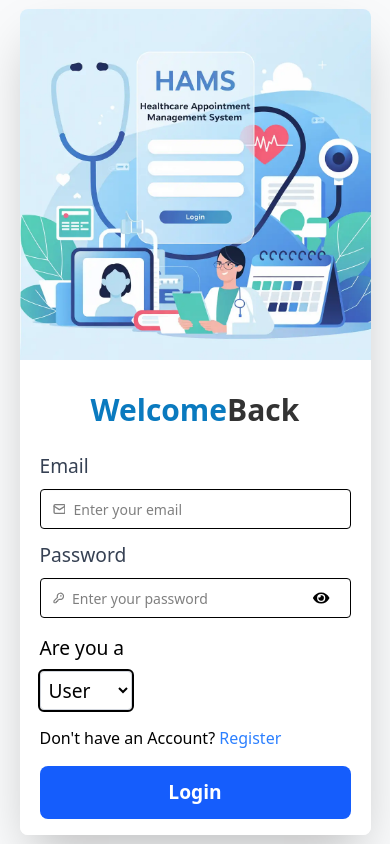
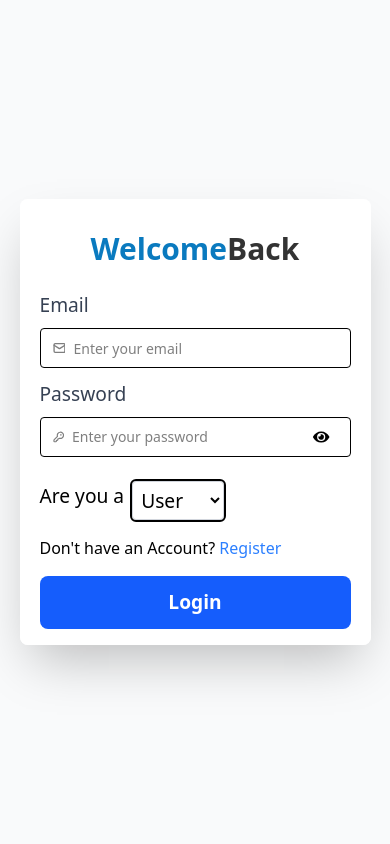
Before and after one commit to Anomaly0190/HAMS, a React app in the folder frontend/: page /login in a window 390 px wide. Built offline with nearby package versions, Linux system fonts and the light colour scheme; the HTML template or start-up script is replaced by a standard one.

Commit message:
scrollable navbar

```diff
--- a/frontend/src/Components/User/Header.jsx
+++ b/frontend/src/Components/User/Header.jsx
@@ -1,13 +1,35 @@
-import React, { useState } from "react";
+import React, { useState, useEffect, useRef } from "react";
 import { Link } from "react-router-dom";
 import logo1 from "/logo1.jpg";
-import { HiMenu, HiX } from "react-icons/hi"; // Menu & Close icons
+import { HiMenu, HiX } from "react-icons/hi";
 
 const Header = () => {
   const [showMenu, setShowMenu] = useState(false);
+  const [visible, setVisible] = useState(true);
+  const lastScroll = useRef(0); // ✅ useRef to persist value
+
+  useEffect(() => {
+    const handleScroll = () => {
+      const currentScroll = window.scrollY;
+
+      // Scroll down and past threshold: hide
+      if (currentScroll > lastScroll.current && currentScroll > 100) {
+        setVisible(false);
+      }
+      // Scroll up: show
+      else {
+        setVisible(true);
+      }
+
+      lastScroll.current = currentScroll; // ✅ update ref
+    };
+
+    window.addEventListener("scroll", handleScroll);
+    return () => window.removeEventListener("scroll", handleScroll);
+  }, []);
 
   return (
-    <header className="w-[98vw] h-[12vh] rounded-xl mt-2 border-t-2 border-blue-300 flex justify-between items-center px-6 mx-auto shadow-blue-500 shadow-lg relative z-50 bg-white">
+    <header className={`fixed top-0 w-[93vw] sm:w-[94vw] md:w-[95vw] lg:w-[98vw] h-[12vh] rounded-xl mt-2 border-t-2 border-blue-300 flex justify-between items-center px-6 mx-3 shadow-blue-500 shadow-lg z-50 bg-white transition-transform duration-300  ${visible ? "translate-y-0" : "-translate-y-full "}`}>
       {/* Logo */}
       <div className="cursor-pointer">
         <img src={logo1} alt="Logo" className="h-[10vh]" />
--- a/frontend/src/Components/User/Home.jsx
+++ b/frontend/src/Components/User/Home.jsx
@@ -5,7 +5,7 @@ import SliderImage from "./SliderImage.jsx";
 
 const Home = () => {
   return (
-    <div className="w-full">
+    <div className="w-full pt-[16vh]">
       <section className="py-10 px-4 md:py-20 w-full min-h-[88vh] flex items-center">
         <div className="flex flex-col-reverse md:flex-row items-center justify-between gap-10 mx-auto w-full max-w-7xl">
           {/* Left Content */}
--- a/frontend/src/Components/User/Login.jsx
+++ b/frontend/src/Components/User/Login.jsx
@@ -13,8 +13,8 @@ const Login = () => {
   return (
     <>
       <div className="min-h-screen w-full flex justify-center items-center bg-gray-50">
-        <div className="w-[90vw] md:w-[64vw] h-auto md:h-4/5 rounded-lg shadow-2xl flex flex-col md:flex-row overflow-hidden bg-white text-black">
-          <div className="w-full md:w-[35vw]">
+        <div className="w-[90vw] md:w-[64vw] h-auto md:h-4/5 rounded-lg shadow-2xl flex md:flex-row overflow-hidden bg-white text-black">
+          <div className="w-full hidden md:block md:w-[35vw]">
             <img
               src={loginside}
               alt="sideimage"
@@ -118,12 +118,12 @@ const Login = () => {
                     </label>
                   </div>
                 </div>
-                <div className="flex w-full my-4 flex-col sm:flex-row items-start sm:items-center">
-                  <label>Are you a</label>
+                <div className="flex w-full my-4  sm:flex-row items-center">
+                  <label className="mr-2">Are you a</label>
                   <select
                     name=""
                     id=""
-                    className="ml-0 sm:ml-3 mt-2 sm:mt-0 outline-2 rounded-sm border border-gray-300 p-1"
+                    className="ml-0 sm:ml-2 mt-2 sm:mt-0 outline-[2px] rounded-sm border border-gray-300 p-1"
                   >
                     {datas.role.map((data, index) => (
                       <option value={data} key={index}>
--- a/frontend/src/Userlayout.jsx
+++ b/frontend/src/Userlayout.jsx
@@ -5,9 +5,9 @@ import Footer from "./Components/User/Footer.jsx";
 
 const UserLayout = () => {
   return (
-    <div className="w-full h-full">
-    <Header />
-      <Outlet />
+    <div className="w-full">
+    <Header  />
+      <Outlet  />
     <Footer/>
 
     </div>
--- a/frontend/src/main.jsx
+++ b/frontend/src/main.jsx
@@ -15,6 +15,7 @@ import Register from "./Components/User/Register.jsx";
 // AdminPanel
 import Adminlayout from "./Adminlayout.jsx";
 import Dashboard from "./Components/AdminPanel/Dashboard.jsx";
+
 
 
 const router = createBrowserRouter([
@@ -44,7 +45,8 @@ const router = createBrowserRouter([
       {
         path: "/register",
         element: <Register />
-      }
+      },
+
     ]
   }
 ]);
```
Also changed, not shown: 1 other file (tests, documents, lock files or other folders).
